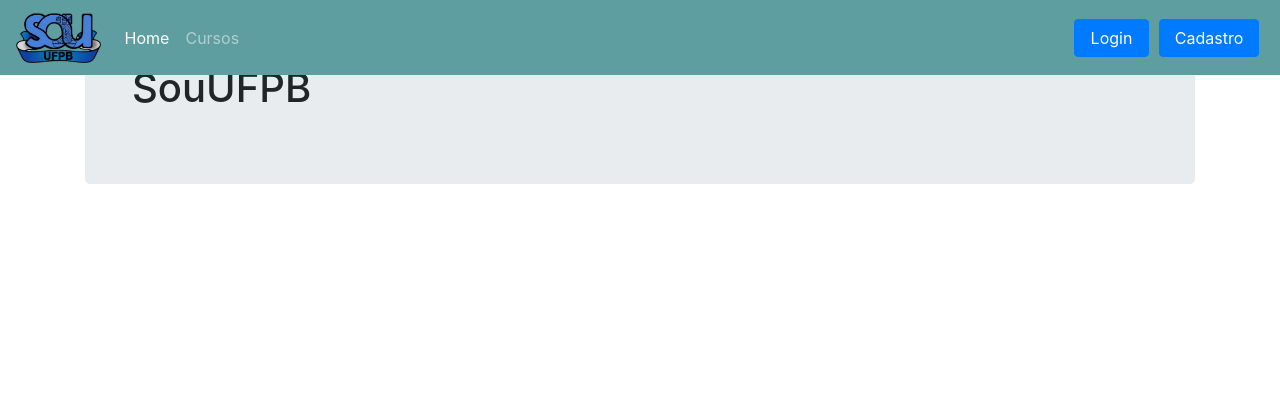
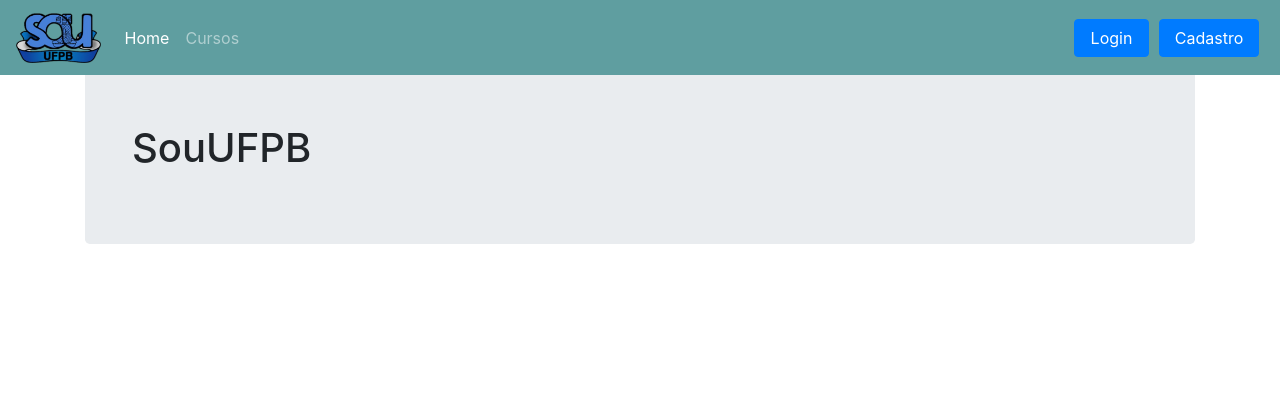
Before and after one commit to luci18530/SOUUFPB, a Django app: page / in a window 1280 px wide. Shown: the top 420 px of the page. Run offline with Django 4.2, Linux system fonts and the light colour scheme; some libraries are stand-ins or nearby versions.

Commit message:
add main.css

```diff
--- /dev/null
+++ b/souUfpb/app/static/css/main.css
@@ -0,0 +1,3 @@
+body {
+    margin-top: 60px;
+}
--- a/souUfpb/app/templates/app/base.html
+++ b/souUfpb/app/templates/app/base.html
@@ -10,6 +10,7 @@
   <link rel="stylesheet" href="https://maxcdn.bootstrapcdn.com/bootstrap/4.0.0/css/bootstrap.min.css">
   <!-- Font-awesome -->
   <link rel="stylesheet" href="https://maxcdn.bootstrapcdn.com/font-awesome/4.7.0/css/font-awesome.min.css">
+  <link rel="stylesheet" href="{% static 'css/main.css' %}">
   <link rel="stylesheet" href="{% static 'css/home.css' %}">
 
   {% block css %}{% endblock css %}
```
